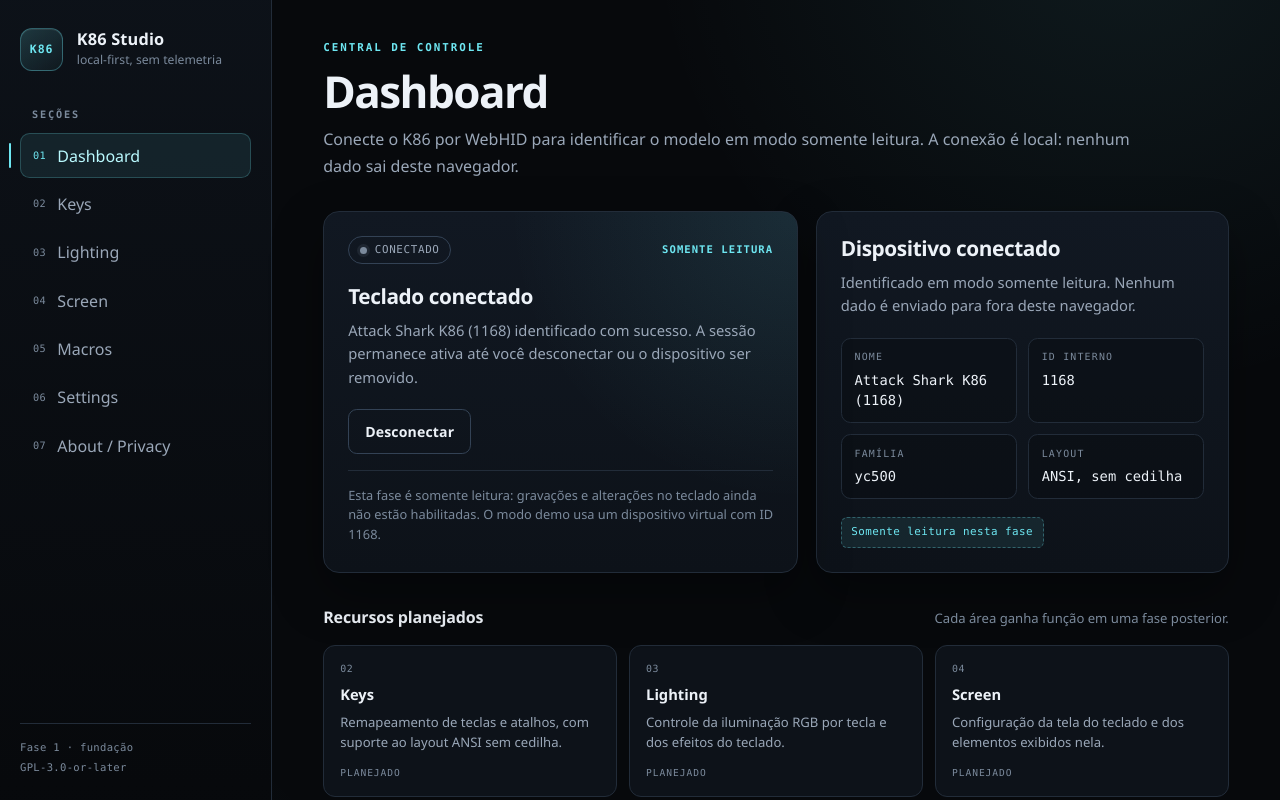
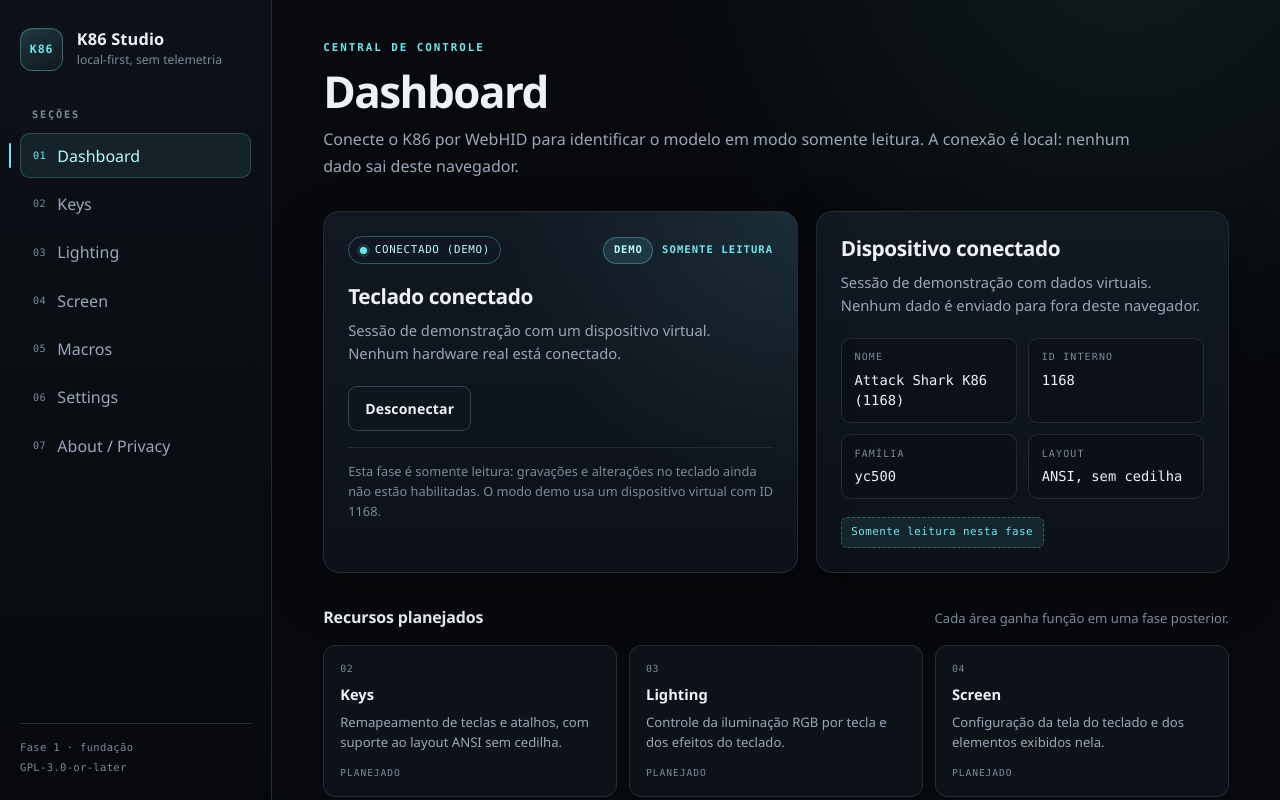
Before and after one commit to cleiton1231/k86_softawe, a React (Vite) app: page / in a window 1280 px wide. Both pictures are taken after a click on the button "Modo demo". Shown: the top 800 px of the page. Built offline with nearby package versions, Linux system fonts and the light colour scheme.

Commit message:
fix: clarify connection state

```diff
--- a/src/hid/use-device.ts
+++ b/src/hid/use-device.ts
@@ -8,10 +8,13 @@ import {
   requestK86Device,
 } from "./webhid";
 
+export type ConnectionSource = "webhid" | "demo";
+
 export type ConnectionState = {
   status: "disconnected" | "connecting" | "connected" | "error";
   session?: K86Session;
   error?: string;
+  source?: ConnectionSource;
 };
 
 const WEBHID_UNAVAILABLE =
@@ -21,10 +24,18 @@ const GENERIC_ERROR =
   "Não foi possível conectar ao teclado. Tente novamente ou use o modo demo.";
 
 function describeError(error: unknown): string {
-  if (error instanceof Error && error.message.trim().length > 0) {
-    return error.message;
+  if (!(error instanceof Error) || error.message.trim().length === 0) {
+    return GENERIC_ERROR;
   }
-  return GENERIC_ERROR;
+
+  const message = error.message.trim();
+  if (message.startsWith("WebHID não está disponível")) {
+    return message;
+  }
+  if (message.startsWith("Seleção cancelada")) {
+    return message;
+  }
+  return `Não foi possível identificar o teclado: ${message}`;
 }
 
 async function closeQuietly(
@@ -70,7 +81,11 @@ export function useDevice() {
   }, []);
 
   const adoptSession = useCallback(
-    (session: K86Session, transport: HidTransport): void => {
+    (
+      session: K86Session,
+      transport: HidTransport,
+      source: ConnectionSource,
+    ): void => {
       if (!mountedRef.current) {
         void closeQuietly(
           session,
@@ -96,7 +111,7 @@ export function useDevice() {
         );
       }
 
-      setState({ status: "connected", session });
+      setState({ status: "connected", session, source });
     },
     [],
   );
@@ -105,7 +120,7 @@ export function useDevice() {
     if (sessionRef.current) return;
 
     const operation = ++operationRef.current;
-    setState({ status: "connecting" });
+    setState({ status: "connecting", source: "webhid" });
 
     try {
       if (!isWebHidSupported()) {
@@ -123,7 +138,7 @@ export function useDevice() {
         );
         return;
       }
-      adoptSession(session, transport);
+      adoptSession(session, transport, "webhid");
     } catch (error) {
       if (operation !== operationRef.current) return;
       setState({ status: "error", error: describeError(error) });
@@ -134,7 +149,7 @@ export function useDevice() {
     if (sessionRef.current) return;
 
     const operation = ++operationRef.current;
-    setState({ status: "connecting" });
+    setState({ status: "connecting", source: "demo" });
 
     try {
       const transport = FakeTransport.withIdentify(1168, 0x4015);
@@ -147,7 +162,7 @@ export function useDevice() {
         );
         return;
       }
-      adoptSession(session, transport);
+      adoptSession(session, transport, "demo");
     } catch (error) {
       if (operation !== operationRef.current) return;
       setState({ status: "error", error: describeError(error) });
--- a/src/pages/Dashboard.tsx
+++ b/src/pages/Dashboard.tsx
@@ -21,6 +21,11 @@ export default function Dashboard() {
   const { state, connect, connectDemo, disconnect } = useDevice();
   const session = state.status === "connected" ? state.session : undefined;
   const busy = state.status === "connecting";
+  const isDemo = state.source === "demo";
+  const statusText =
+    state.status === "connected" && isDemo
+      ? "Conectado (demo)"
+      : statusLabels[state.status];
 
   return (
     <section className="page dashboard-page" aria-labelledby="dashboard-title">
@@ -47,9 +52,12 @@ export default function Dashboard() {
               data-status={state.status}
             >
               <span className="status-dot" aria-hidden="true" />
-              {statusLabels[state.status]}
+              {statusText}
             </span>
+            <div className="card-tags">
+              {isDemo && <span className="demo-badge">Demo</span>}
               <span className="phase-tag">Somente leitura</span>
+            </div>
           </div>
 
           <h3 id="connection-title">
@@ -66,14 +74,17 @@ export default function Dashboard() {
             </p>
           ) : session ? (
             <p className="card-copy">
-              {session.definition.name} identificado com sucesso. A sessão
-              permanece ativa até você desconectar ou o dispositivo ser
-              removido.
+              {session.readOnly
+                ? "O ID interno deste dispositivo não corresponde a um modelo conhecido. A sessão usa uma definição conservadora e permanece somente leitura."
+                : isDemo
+                  ? "Sessão de demonstração com um dispositivo virtual. Nenhum hardware real está conectado."
+                  : `${session.definition.name} identificado com sucesso. A sessão permanece ativa até você desconectar ou o dispositivo ser removido.`}
             </p>
           ) : busy ? (
             <p className="card-copy">
-              Aguardando a seleção do dispositivo no navegador. Mantenha o
-              teclado conectado por USB.
+              {state.source === "webhid"
+                ? "Aguardando a seleção do dispositivo no navegador. Mantenha o teclado conectado por USB."
+                : "Conectando ao teclado..."}
             </p>
           ) : (
             <p className="card-copy">
@@ -123,13 +134,44 @@ export default function Dashboard() {
         <section className="target-card" aria-labelledby="target-title">
           {session ? (
             <>
-              <h3 id="target-title">Dispositivo conectado</h3>
+              <h3 id="target-title">
+                {session.readOnly
+                  ? "Modelo não reconhecido"
+                  : "Dispositivo conectado"}
+              </h3>
               <p className="card-copy">
-                Identificado em modo somente leitura. Nenhum dado é enviado
-                para fora deste navegador.
+                {session.readOnly
+                  ? "O modelo não foi reconhecido. Família e layout abaixo são um padrão conservador, não informações confirmadas."
+                  : isDemo
+                    ? "Sessão de demonstração com dados virtuais. Nenhum dado é enviado para fora deste navegador."
+                    : "Identificado em modo somente leitura. Nenhum dado é enviado para fora deste navegador."}
               </p>
 
               <dl className="device-facts">
+                {session.readOnly ? (
+                  <>
+                    <div className="fact">
+                      <dt>Nome provisório</dt>
+                      <dd>{session.definition.name}</dd>
+                    </div>
+                    <div className="fact">
+                      <dt>ID interno</dt>
+                      <dd>{session.definition.id}</dd>
+                    </div>
+                    <div className="fact">
+                      <dt>Família</dt>
+                      <dd>{session.definition.family} (padrão conservador)</dd>
+                    </div>
+                    <div className="fact">
+                      <dt>Layout</dt>
+                      <dd>
+                        {layoutLabels[session.definition.layout]} (padrão
+                        conservador)
+                      </dd>
+                    </div>
+                  </>
+                ) : (
+                  <>
                     <div className="fact">
                       <dt>Nome</dt>
                       <dd>{session.definition.name}</dd>
@@ -146,6 +188,8 @@ export default function Dashboard() {
                       <dt>Layout</dt>
                       <dd>{layoutLabels[session.definition.layout]}</dd>
                     </div>
+                  </>
+                )}
               </dl>
 
               <p className="read-only-badge">Somente leitura nesta fase</p>
--- a/src/styles/global.css
+++ b/src/styles/global.css
@@ -351,6 +351,13 @@ a {
   margin-bottom: 1.25rem;
 }
 
+.card-tags {
+  display: flex;
+  flex-wrap: wrap;
+  align-items: center;
+  gap: 0.55rem;
+}
+
 .status-pill {
   display: inline-flex;
   align-items: center;
@@ -371,6 +378,41 @@ a {
   border-radius: 50%;
   background: var(--text-faint);
   box-shadow: 0 0 0 3px rgba(109, 123, 141, 0.15);
+}
+
+.status-pill[data-status="connected"] {
+  border-color: var(--accent-border);
+  color: var(--accent-strong);
+}
+
+.status-pill[data-status="connected"] .status-dot {
+  background: var(--accent);
+  box-shadow: 0 0 0 3px rgba(110, 231, 242, 0.14);
+}
+
+.status-pill[data-status="error"] {
+  border-color: rgba(255, 138, 128, 0.42);
+  color: #ffc3bd;
+}
+
+.status-pill[data-status="error"] .status-dot {
+  background: #ff8a80;
+  box-shadow: 0 0 0 3px rgba(255, 138, 128, 0.14);
+}
+
+.demo-badge {
+  display: inline-flex;
+  align-items: center;
+  padding: 0.28rem 0.6rem;
+  border: 1px solid var(--accent-border);
+  border-radius: 999px;
+  background: rgba(110, 231, 242, 0.12);
+  color: var(--accent-strong);
+  font-family: var(--font-mono);
+  font-size: 0.66rem;
+  font-weight: 700;
+  letter-spacing: 0.08em;
+  text-transform: uppercase;
 }
 
 .phase-tag {
```
Also changed, not shown: 2 other files (tests, documents, lock files or other folders). Lines whose indentation alone changed are shown as unchanged.
